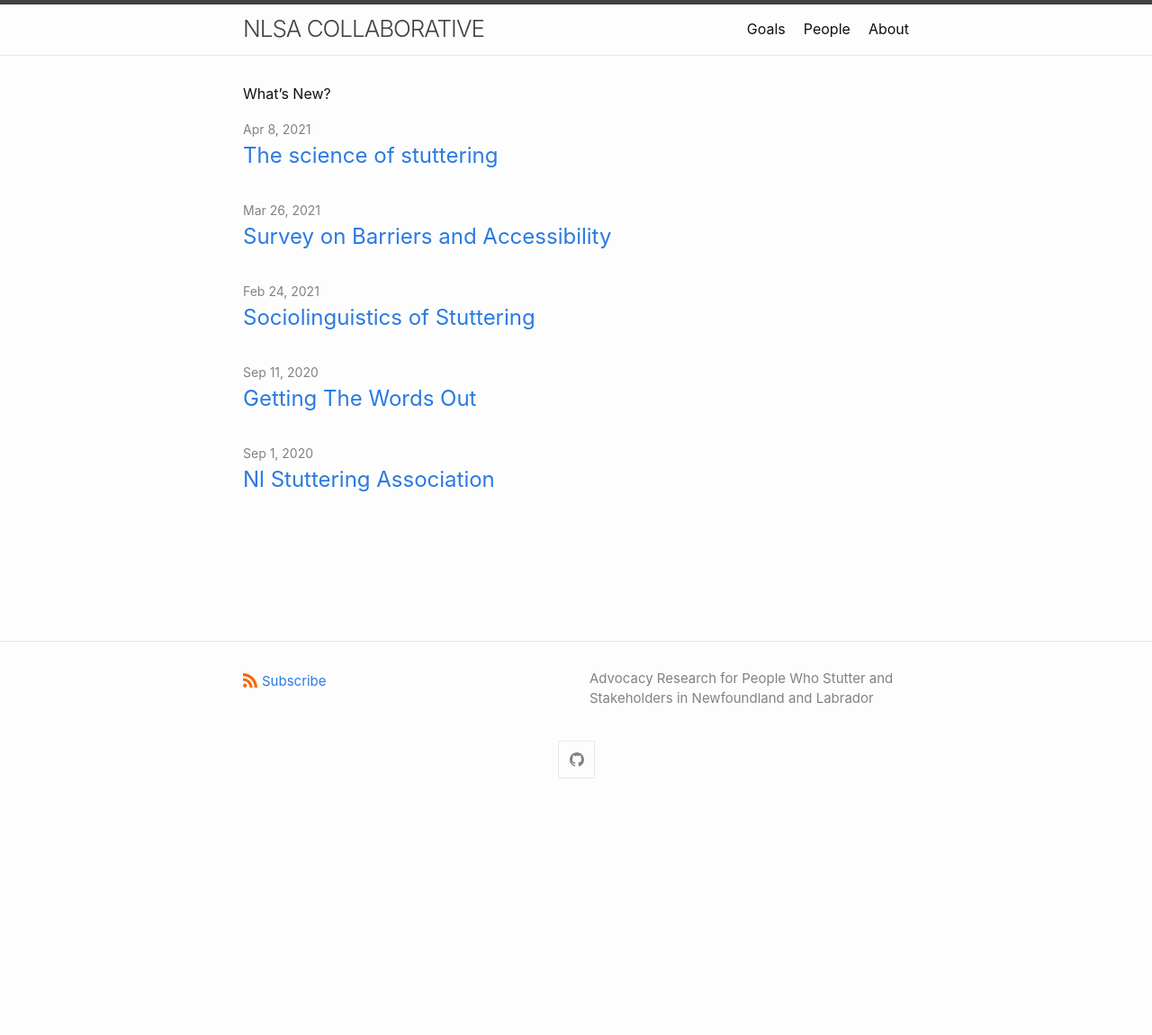
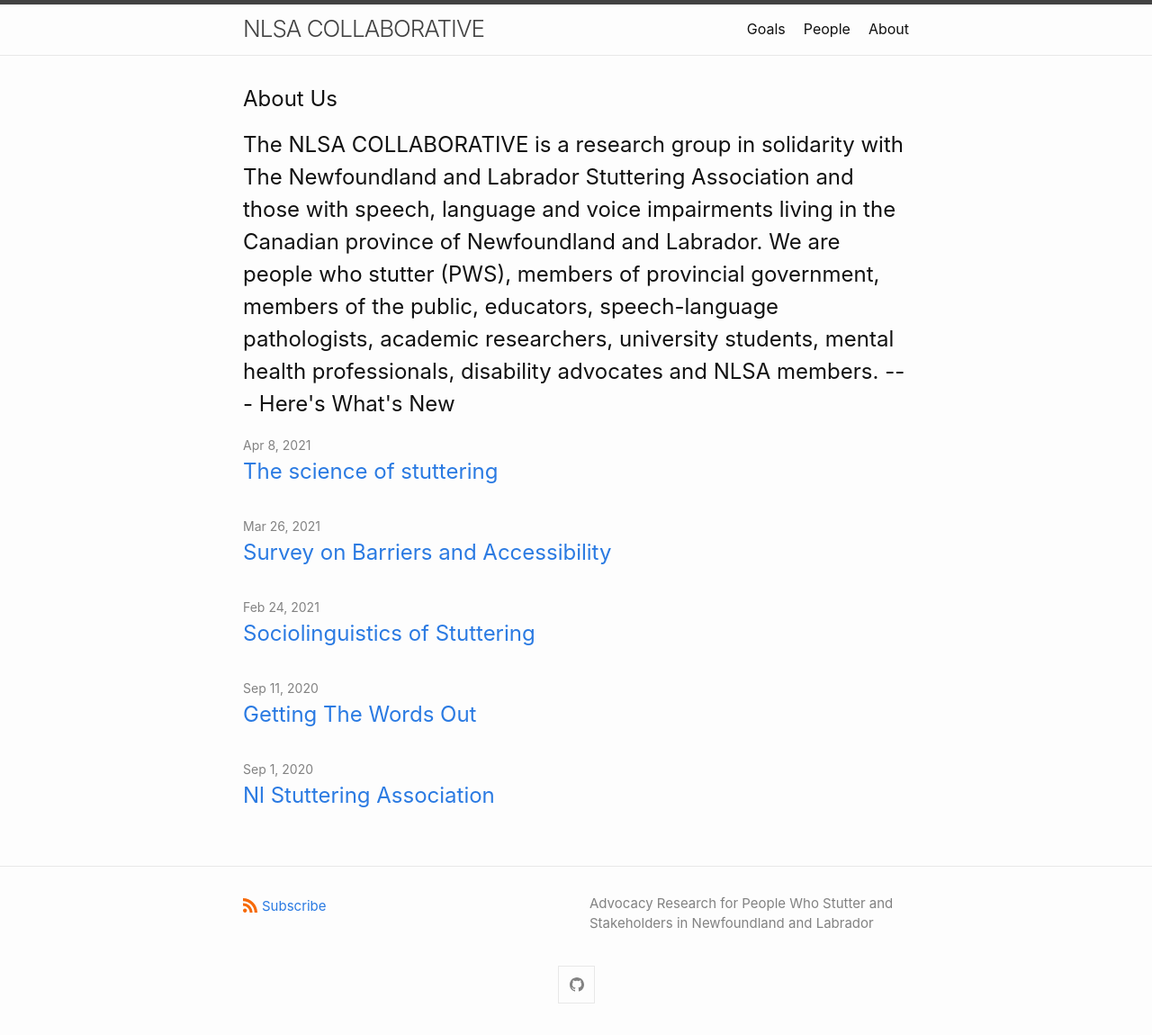
Before and after one commit to pauldedecker/commco-lab, a Jekyll site: the page built from index.md, in a window 1280 px wide. Shown: the whole page at 90% size. Built offline with Jekyll 4.4.1, drawn with Linux system fonts in a browser that asks for light colours; before the commit the page ends 900 px from its top, so only the background shows below that.

Commit message:
Update index.md

```diff
--- a/index.md
+++ b/index.md
@@ -7,4 +7,10 @@
 #
 layout: home
 ---
-What's New?
+<h2>About Us<h2>
+
+The NLSA COLLABORATIVE is a research group in solidarity with The Newfoundland and Labrador Stuttering Association and those with speech, language and voice impairments living in the Canadian province of Newfoundland and Labrador.
+
+We are people who stutter (PWS), members of provincial government, members of the public, educators, speech-language pathologists, academic researchers, university students, mental health professionals, disability advocates and NLSA members.
+---
+Here's What's New
```
